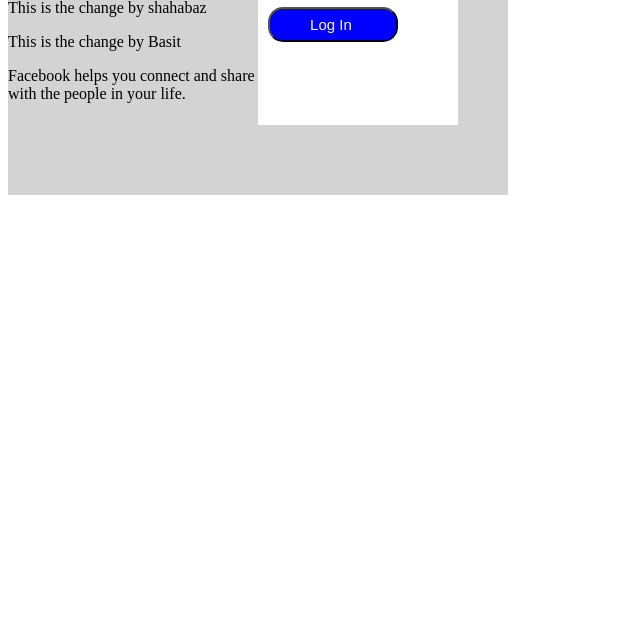
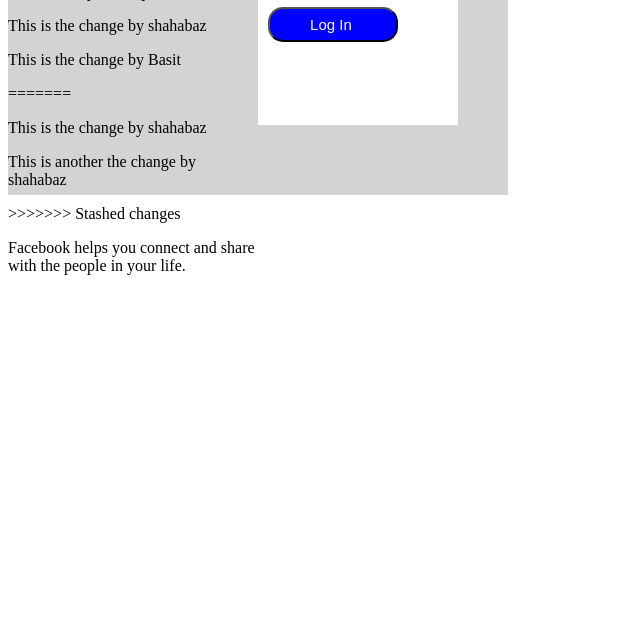
Before and after one commit to BasitShabbir239/facebook_logIn, a plain HTML site: page index.html in a window 1280 px wide. Shown: the part 163-800 px from the top of the page, without its empty margins (0-640 px from the left). Drawn offline with Linux system fonts and the light colour scheme.

Commit message:
another update

```diff
--- a/index.html
+++ b/index.html
@@ -7,8 +7,14 @@
     <div style="background-color: lightgray; height: 350px; width: 500px; ">
     <div style=" width: 250px; float: left; margin-top: 80px;">
         <P style ="color: blue; font-size: 50px; margin: 0px; padding: 0px;" ><b>Facebook </b></p>
+<<<<<<< Updated upstream
         <p>This is the change by shahabaz</p>
         <p>This is the change by Basit</p>
+=======
+		<p>This is the change by shahabaz</p>
+		<p>This is another the change by shahabaz</p>
+
+>>>>>>> Stashed changes
             <p> Facebook helps you connect and share<br> with the people  in your life.</p>
     </div>
 
```
